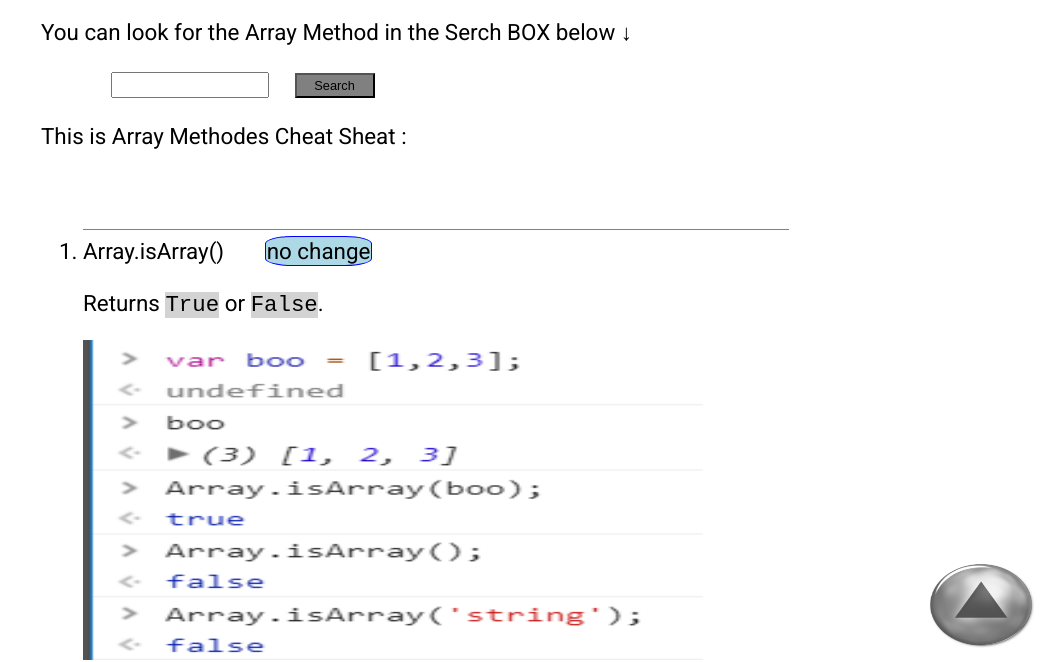
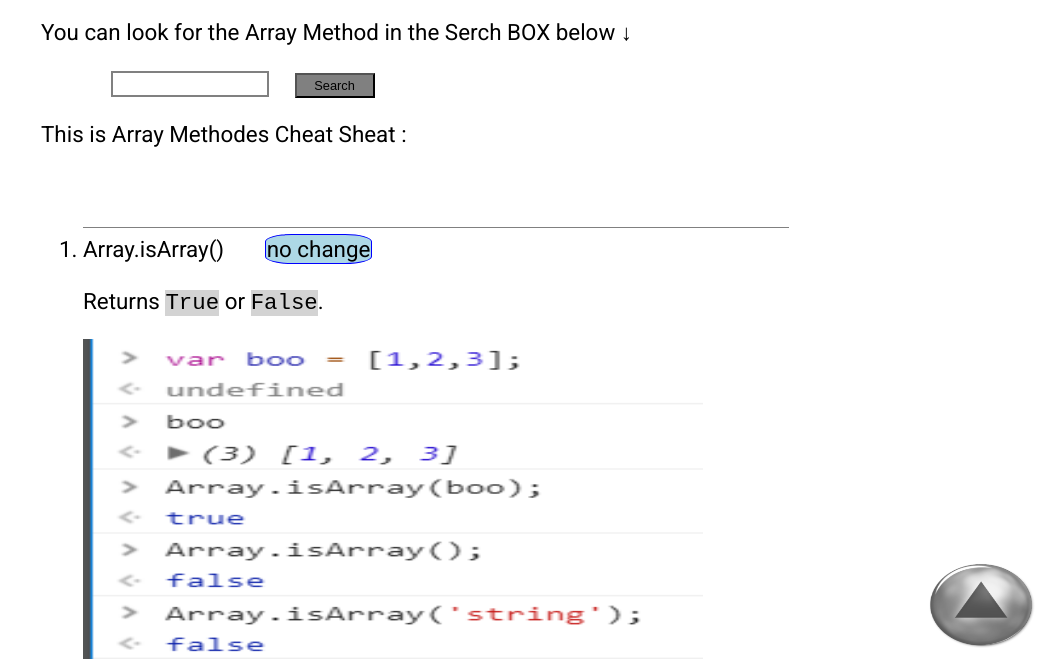
Before and after one commit to yoavBenZion/Full-Stack, a plain HTML site: page array.html in a window 1280 px wide. Shown: the part 136-798 px from the top of the page, without its empty margins (224-1280 px from the left). Drawn offline with Linux system fonts and the light colour scheme.

Commit message:
no message

```diff
--- a/css/responsive.css
+++ b/css/responsive.css
@@ -43,6 +43,7 @@ Desktops
   .arraySerchInput {
     width: 150px;
     height: 20px;
+    font-size: 1.2rem;
   }
 
   .arrayButton {
--- a/css/style.css
+++ b/css/style.css
@@ -144,6 +144,8 @@ code {
   width: 250px;
   height: 50px;
   margin: 2px 20px 2px 70px;
+  border: 2px solid grey;
+  font-size: 1.7rem;
 }
 
 .arrayButton {
```
